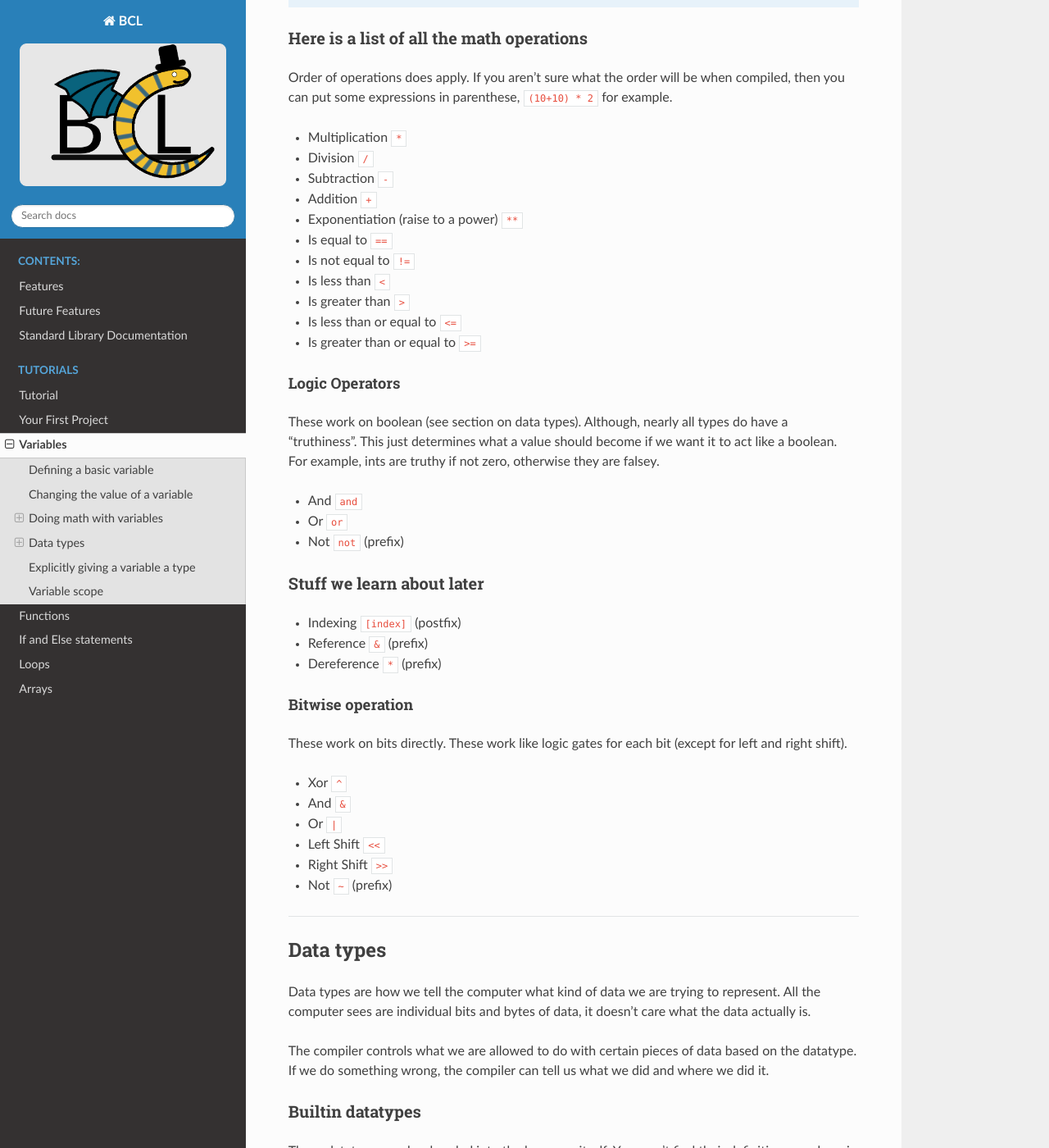
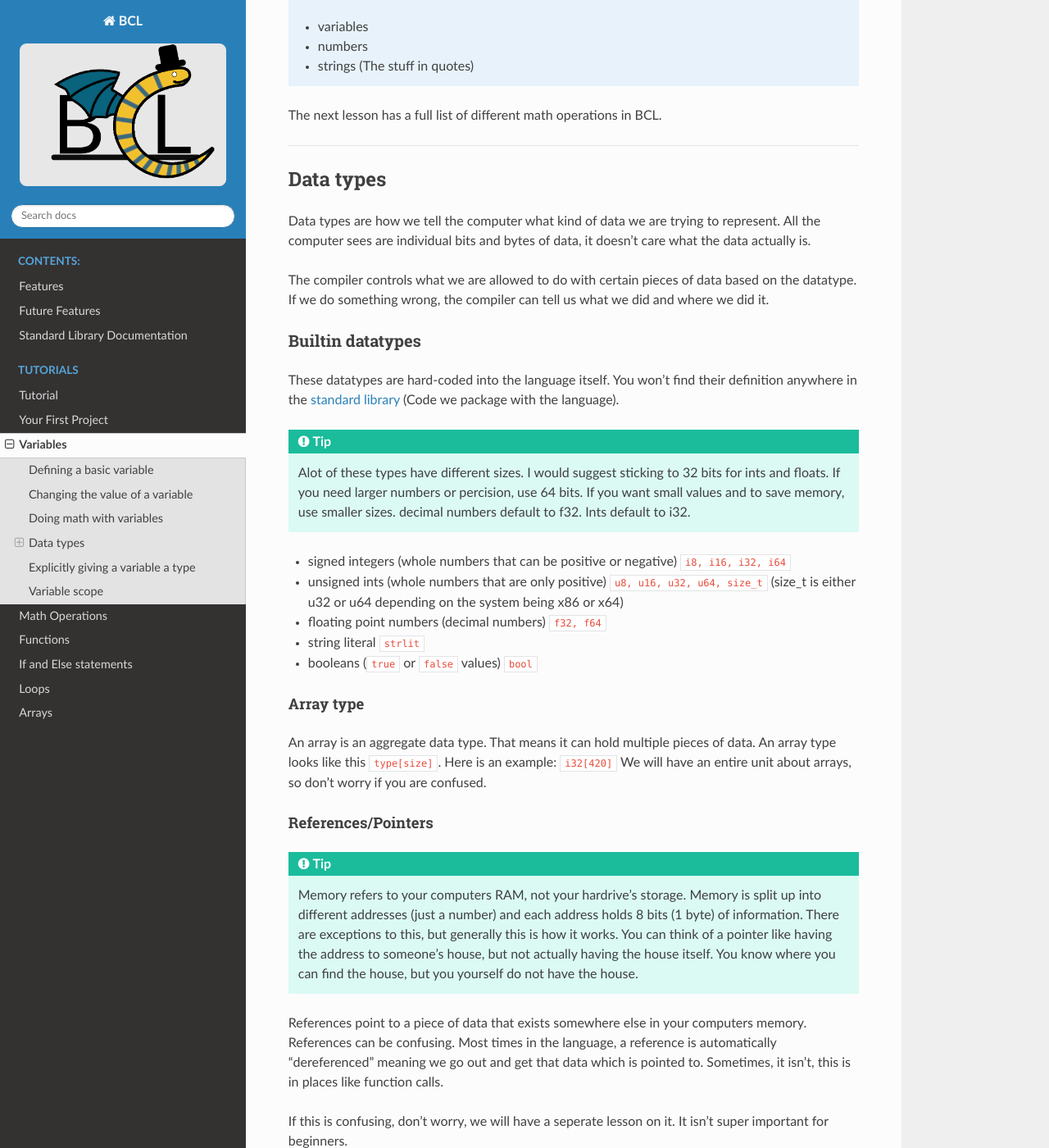
Before and after one commit to ArachnidAbby/BCL, a Sphinx documentation site: the page built from docs/source/tutorial/variables.rst, in a window 1280 px wide and 1400 px high, scrolled down 1626 px. Shown: the whole window at 82% size. Built offline with Sphinx 7.4.7 and the Read the Docs theme 2.0.0, drawn with Linux system fonts in a browser that asks for light colours; some of the changed text lies outside the part shown.

Commit message:
Hopefully a better explanation for certain tutorial items

```diff
--- a/docs/source/index.rst
+++ b/docs/source/index.rst
@@ -20,6 +20,7 @@ Welcome to BCL's documentation!
    tutorial/index.rst
    tutorial/your_first_code.rst
    tutorial/variables.rst
+   tutorial/math_operations.rst
    tutorial/functions.rst
    tutorial/if-else.rst
    tutorial/loops.rst
--- a/docs/source/tutorial/functions.rst
+++ b/docs/source/tutorial/functions.rst
@@ -149,7 +149,7 @@ We can also give data back to the caller using the :code:`return` statement.
     }
 
 One important thing to note about return is the fact that it tells
-the function to immediately stop running.
+the function to immediately stop running while also giving back a value to the caller.
 
 Let me give you an example.
 
--- a/docs/source/tutorial/variables.rst
+++ b/docs/source/tutorial/variables.rst
@@ -2,6 +2,10 @@ Variables
 ==========
 
 In this lesson we will cover the basics of variables and datatypes.
+
+A variable is a way to store data for later use. Variables can be changed (they are mutable) at any time.
+One of the only limitations of a variable is that it must store the same kind of data at all times. It cannot store
+your laundry list, then store your age, it can only store one *type* of data.
 
 ##########################
 Defining a basic variable
@@ -85,57 +89,7 @@ Variables can be used in math expressions, just like any other value/expression.
     * numbers
     * strings (The stuff in quotes)
 
-
-------------------------------------------
-Here is a list of all the math operations
-------------------------------------------
-
-Order of operations does apply. If you aren't sure what the order will be when compiled,
-then you can put some expressions in parenthese, :code:`(10+10) * 2` for example.
-
-
-* Multiplication :code:`*`
-* Division :code:`/`
-* Subtraction :code:`-`
-* Addition :code:`+`
-* Exponentiation (raise to a power) :code:`**`
-* Is equal to :code:`==`
-* Is not equal to :code:`!=`
-* Is less than :code:`<`
-* Is greater than :code:`>`
-* Is less than or equal to :code:`<=`
-* Is greater than or equal to :code:`>=`
-
-Logic Operators
-^^^^^^^^^^^^^^^^
-
-These work on boolean (see section on data types).
-Although, nearly all types do have a "truthiness". This just determines what a value should become if we
-want it to act like a boolean. For example, ints are truthy if not zero, otherwise they are falsey.
-
-* And :code:`and`
-* Or :code:`or`
-* Not :code:`not` (prefix)
-
----------------------------
-Stuff we learn about later
----------------------------
-
-* Indexing :code:`[index]` (postfix)
-* Reference :code:`&` (prefix)
-* Dereference :code:`*` (prefix)
-
-Bitwise operation
-^^^^^^^^^^^^^^^^^^
-
-These work on bits directly. These work like logic gates for each bit (except for left and right shift).
-
-* Xor :code:`^`
-* And :code:`&`
-* Or  :code:`|`
-* Left Shift :code:`<<`
-* Right Shift :code:`>>`
-* Not :code:`~` (prefix)
+The next lesson has a full list of different math operations in BCL.
 
 ----
 
@@ -181,14 +135,16 @@ References/Pointers
 
 .. tip::
 
-    Memory refers to your computers RAM, not hardrive's storage.
+    Memory refers to your computers RAM, not your hardrive's storage.
     Memory is split up into different addresses (just a number) and
     each address holds 8 bits (1 byte) of information. There are exceptions to this, but generally
-    this is how it works. Think of it like an array of bytes.
+    this is how it works. You can think of a pointer like having the address to someone's house, but
+    not actually having the house itself. You know where you can find the house, but you yourself do not
+    have the house.
 
 References point to a piece of data that exists somewhere else in your computers memory. References can be confusing.
 Most times in the language, a reference is automatically "dereferenced" meaning we go out and get that data which is pointed to.
-Sometimes, it isn't, this is places like function calls.
+Sometimes, it isn't, this is in places like function calls.
 
 If this is confusing, don't worry, we will have a seperate lesson on it. It isn't super important for beginners.
 
@@ -232,7 +188,8 @@ You can tell a variable to be a specific type. You can only do this the first ti
 
 .. important::
 
-    You cannot "Shadow" variables in BCL. If you don't know what that means, then don't worry about it.
+    You cannot "Shadow" variables in BCL. This just means two *different* variables in the same scope
+    cannot share the same name.
 
 
 .. code-block:: bcl
@@ -251,7 +208,8 @@ You can tell a variable to be a specific type. You can only do this the first ti
     }
 
 BCL will automatically convert between datatypes if necessary and if possible.
-We can't convert a string to an int for example.
+We can't convert a string to an int for example. But, a smaller int can be automatically
+converted to a bigger one.
 
 ###############
 Variable scope
```
Also changed, not shown: other parts of docs/source/tutorial/functions.rst (+1 -1 lines), docs/source/features/variables.rst (+11 -9 lines), docs/source/tutorial/math_operations.rst (added, +201 -0 lines).
